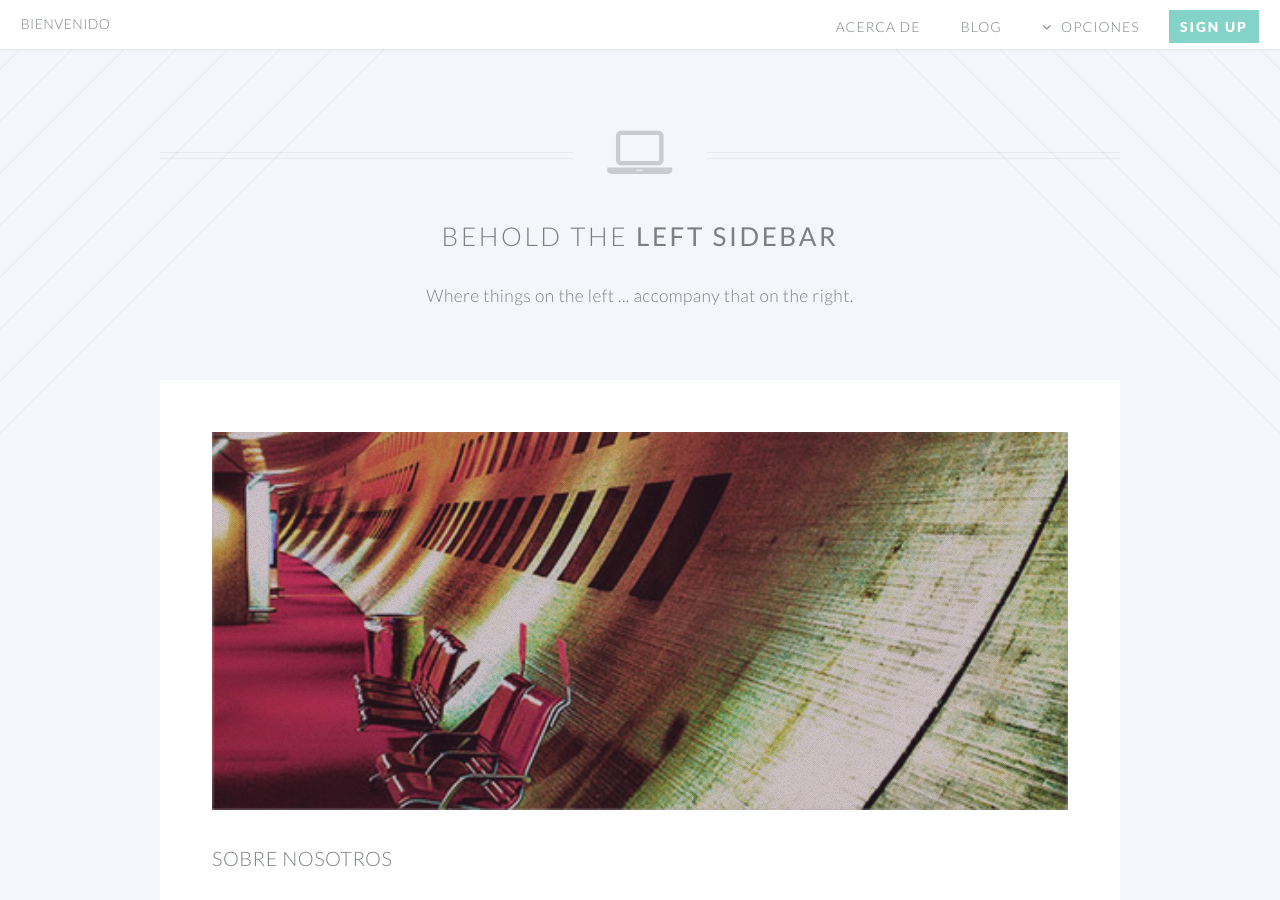
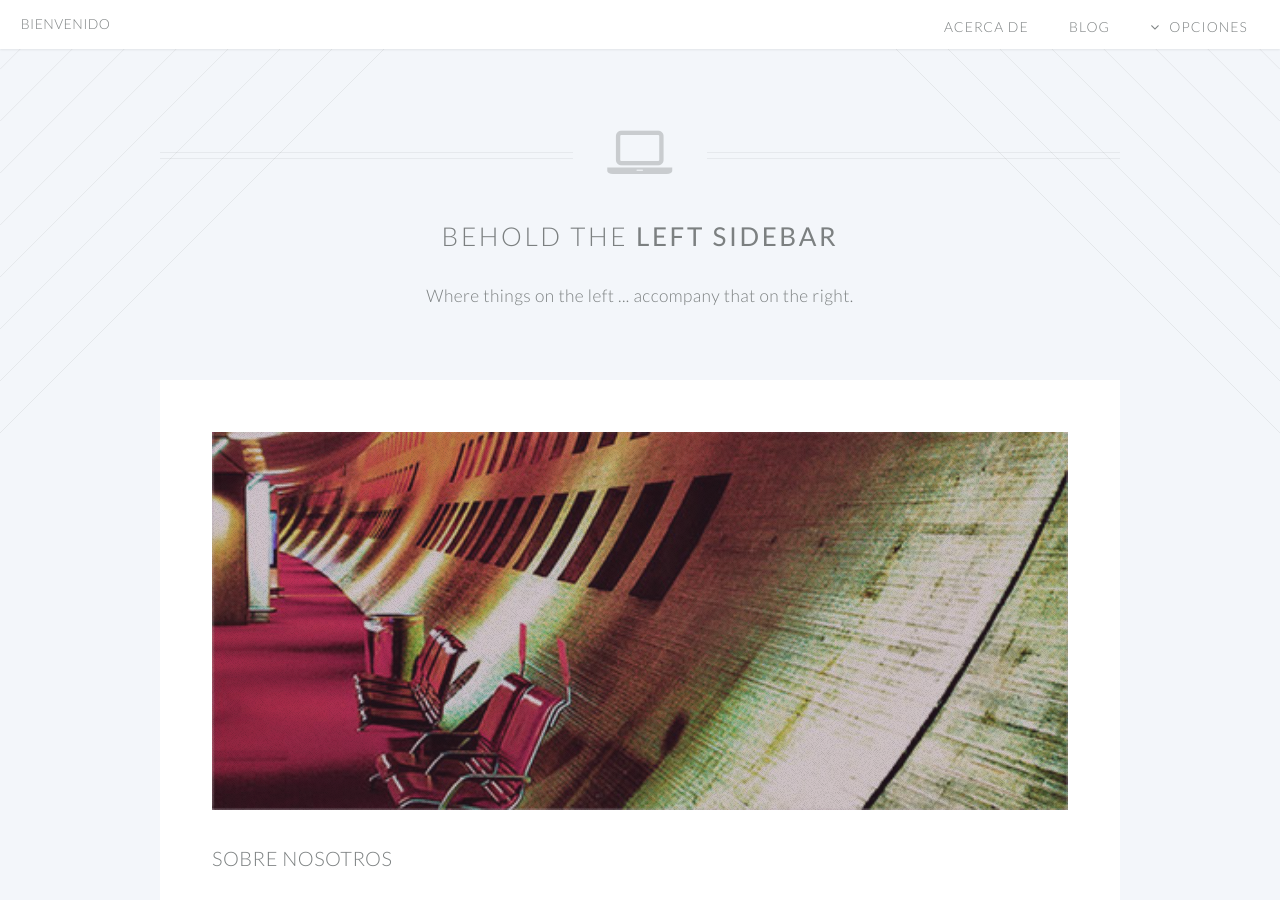
Before and after one commit to Vico2001/Vico2001.github.io, a Jekyll site: the page left-sidebar.html, which Jekyll copies as it is, in a window 1280 px wide and 900 px high. Built offline with Jekyll 4.4.1, drawn with Linux system fonts in a browser that asks for light colours.

Commit message:
Update left-sidebar.html

```diff
--- a/left-sidebar.html
+++ b/left-sidebar.html
@@ -48,7 +48,6 @@
 								</li>
 							</ul>
 						</li>
-						<li><a href="#" class="button special">Sign Up</a></li>
 					</ul>
 				</nav>
 			</header>
```
